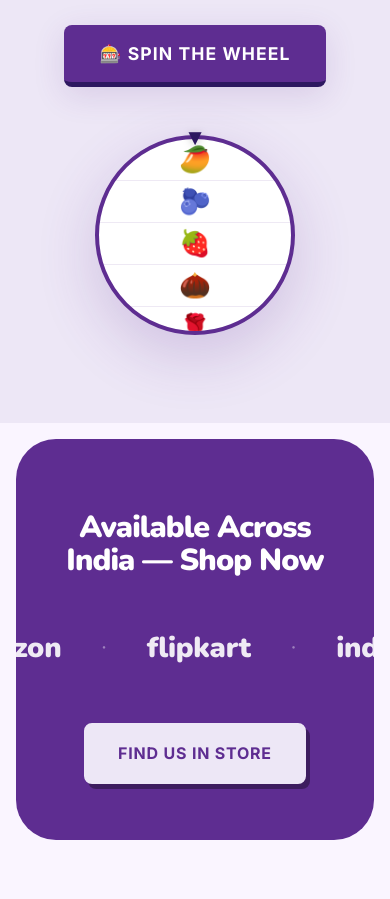
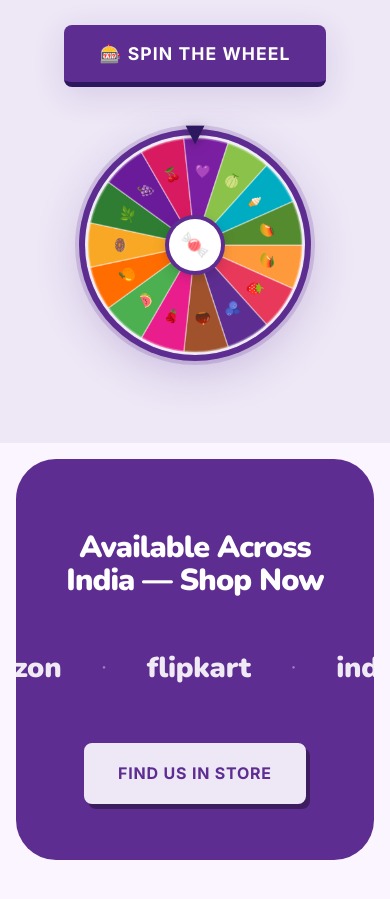
Before and after one commit to siddhantsinghkd-coder/lonawala-jelly, a plain HTML site: page website/index.html in a window 390 px wide. Shown: the part 4845-5744 px from the top of the page. Drawn offline with nearby package versions, Linux system fonts and the light colour scheme.

Commit message:
🎡 Replace roulette with canvas pie spin wheel — smooth ease-out quintic

```diff
--- a/website/index.html
+++ b/website/index.html
@@ -402,22 +402,18 @@
       <button class="spin-btn" id="spin-btn" aria-label="Spin for a flavour">
         🎰 SPIN THE WHEEL
       </button>
+      <div class="roulette-result" id="roulette-result" aria-live="polite"></div>
     </div>
     <div class="roulette-display">
-      <div class="wheel-container" id="wheel-container">
-        <div class="wheel-ring" id="wheel-ring">
-          <div class="wheel-slot">🥭</div>
-          <div class="wheel-slot">🫐</div>
-          <div class="wheel-slot">🍓</div>
-          <div class="wheel-slot">🌰</div>
-          <div class="wheel-slot">🌹</div>
-          <div class="wheel-slot">🍉</div>
-          <div class="wheel-slot">🍊</div>
-          <div class="wheel-slot">🍩</div>
+      <div class="wheel-wrap">
+        <!-- Pointer at top -->
+        <div class="wheel-pointer-top">▼</div>
+        <div class="wheel-canvas-wrap">
+          <canvas id="spin-canvas" width="340" height="340"></canvas>
+          <!-- Center hub -->
+          <div class="wheel-hub">🍬</div>
         </div>
-        <div class="wheel-pointer">▼</div>
       </div>
-      <div class="roulette-result" id="roulette-result" aria-live="polite"></div>
     </div>
   </div>
 </section>
--- a/website/script.js
+++ b/website/script.js
@@ -223,58 +223,145 @@ document.getElementById('mood-cards')?.addEventListener('click', e => {
   res.scrollIntoView({ behavior:'smooth', block:'nearest' });
 });
 
-// ── FLAVOUR ROULETTE ──────────────────────────────────
+// ── FLAVOUR ROULETTE (Canvas Pie Wheel) ───────────────
 (function() {
-  const btn    = document.getElementById('spin-btn');
-  const ring   = document.getElementById('wheel-ring');
-  const result = document.getElementById('roulette-result');
-  if (!btn || !ring) return;
+  const canvas  = document.getElementById('spin-canvas');
+  const btn     = document.getElementById('spin-btn');
+  const result  = document.getElementById('roulette-result');
+  if (!canvas || !btn) return;
 
-  const WHEEL = ['🥭','🫐','🍓','🌰','🌹','🍉','🍊','🍩','🌿','🍇','🍒','💜','🍈','🍦','💖'];
-  const NAMES = ['Mango','Blueberry','Strawberry','Imli','Rose','Watermelon','Orange','Jalebi','PAN','Black Currant','Lichi','Sweetheart','Guava','Kulfi Sandwich','Sweetheart Heart Pack'];
-  let spinning = false;
-  let rotation = 0;
+  const ctx = canvas.getContext('2d');
+  const SIZE = canvas.width;          // 340
+  const CX   = SIZE / 2;
+  const CY   = SIZE / 2;
+  const R    = SIZE / 2 - 4;         // radius with tiny padding
 
+  const SEGMENTS = [
+    { label:'Mango',           emoji:'🥭', color:'#FF9A3C' },
+    { label:'Strawberry',      emoji:'🍓', color:'#E8395A' },
+    { label:'Blueberry',       emoji:'🫐', color:'#5E2D91' },
+    { label:'Imli',            emoji:'🌰', color:'#A0522D' },
+    { label:'Rose',            emoji:'🌹', color:'#E91E8C' },
+    { label:'Watermelon',      emoji:'🍉', color:'#4CAF50' },
+    { label:'Orange',          emoji:'🍊', color:'#FF6D00' },
+    { label:'Jalebi',          emoji:'🍩', color:'#F9A825' },
+    { label:'PAN',             emoji:'🌿', color:'#2E7D32' },
+    { label:'Black Currant',   emoji:'🍇', color:'#6A1B9A' },
+    { label:'Lichi',           emoji:'🍒', color:'#D81B60' },
+    { label:'Sweetheart',      emoji:'💜', color:'#7B1FA2' },
+    { label:'Guava',           emoji:'🍈', color:'#8BC34A' },
+    { label:'Kulfi Sandwich',  emoji:'🍦', color:'#00ACC1' },
+    { label:'Green Mango',     emoji:'🥭', color:'#558B2F' },
+  ];
+
+  const N          = SEGMENTS.length;
+  const ARC        = (2 * Math.PI) / N;
+  let   currentAngle = 0;   // tracks cumulative rotation in radians
+  let   spinning   = false;
+
+  /* ── Draw the wheel at a given rotation ── */
+  function drawWheel(rot) {
+    ctx.clearRect(0, 0, SIZE, SIZE);
+
+    SEGMENTS.forEach((seg, i) => {
+      const start = rot + i * ARC;
+      const end   = start + ARC;
+
+      // Slice fill
+      ctx.beginPath();
+      ctx.moveTo(CX, CY);
+      ctx.arc(CX, CY, R, start, end);
+      ctx.closePath();
+      ctx.fillStyle = seg.color;
+      ctx.fill();
+
+      // Slice border
+      ctx.lineWidth   = 2;
+      ctx.strokeStyle = 'rgba(255,255,255,0.4)';
+      ctx.stroke();
+
+      // Emoji label
+      const midAngle = start + ARC / 2;
+      const labelR   = R * 0.68;
+      const lx       = CX + Math.cos(midAngle) * labelR;
+      const ly       = CY + Math.sin(midAngle) * labelR;
+
+      ctx.save();
+      ctx.translate(lx, ly);
+      ctx.rotate(midAngle + Math.PI / 2);
+      ctx.font      = '20px serif';
+      ctx.textAlign = 'center';
+      ctx.textBaseline = 'middle';
+      ctx.fillText(seg.emoji, 0, 0);
+      ctx.restore();
+    });
+
+    // Outer ring highlight
+    ctx.beginPath();
+    ctx.arc(CX, CY, R, 0, 2 * Math.PI);
+    ctx.lineWidth   = 5;
+    ctx.strokeStyle = 'rgba(255,255,255,0.25)';
+    ctx.stroke();
+  }
+
+  // Initial draw
+  drawWheel(currentAngle);
+
+  /* ── Easing: ease-out quintic ── */
+  function easeOutQuint(t) {
+    return 1 - Math.pow(1 - t, 5);
+  }
+
+  /* ── Spin ── */
   btn.addEventListener('click', () => {
     if (spinning) return;
     spinning = true;
+    btn.textContent = '🌀 Spinning...';
     btn.classList.add('spinning');
-    btn.textContent = '🎰 Spinning...';
-    if (result) { result.classList.remove('show'); }
+    if (result) result.classList.remove('show');
 
-    const spins   = 4 + Math.floor(Math.random() * 5); // 4–8 full spins
-    const extra   = Math.floor(Math.random() * WHEEL.length);
-    const slots   = ring.querySelectorAll('.wheel-slot');
-    const total   = slots.length;
-    const target  = spins * total + extra;
-    const slotH   = ring.offsetHeight / total;
-    const endRot  = target * (100 / total); // percent
+    // Pick winner
+    const winnerIndex  = Math.floor(Math.random() * N);
+    // We want the winner segment's centre to land at the top (−π/2)
+    // The segment centre of winnerIndex is at: currentAngle + winnerIndex*ARC + ARC/2
+    // We need: currentAngle + winnerIndex*ARC + ARC/2 ≡ -π/2  (mod 2π) pointing up
+    // Add extra full spins for drama: 5–9 rotations
+    const extraSpins   = 5 + Math.floor(Math.random() * 5);
+    const targetOffset = -(currentAngle + winnerIndex * ARC + ARC / 2) - Math.PI / 2;
+    const totalRad     = extraSpins * 2 * Math.PI + ((targetOffset % (2 * Math.PI)) + 2 * Math.PI) % (2 * Math.PI);
 
-    let frame = 0;
-    const duration = 2800;
-    const start    = performance.now();
+    const startAngle   = currentAngle;
+    const duration     = 4000 + Math.random() * 1500; // 4–5.5s
+    const startTime    = performance.now();
 
     function animate(now) {
-      const elapsed  = now - start;
+      const elapsed  = now - startTime;
       const progress = Math.min(elapsed / duration, 1);
-      // ease-out cubic
-      const eased    = 1 - Math.pow(1 - progress, 3);
-      const curPct   = eased * endRot;
-      ring.style.transform = `translateY(-${curPct % 100}%)`;
+      const eased    = easeOutQuint(progress);
+
+      currentAngle   = startAngle + eased * totalRad;
+      drawWheel(currentAngle);
 
       if (progress < 1) {
         requestAnimationFrame(animate);
       } else {
-        spinning = false;
+        // Normalise angle
+        currentAngle = currentAngle % (2 * Math.PI);
+        spinning     = false;
         btn.classList.remove('spinning');
         btn.textContent = '🎰 SPIN AGAIN';
-        const winner = NAMES[extra % NAMES.length];
-        const emoji  = WHEEL[extra % WHEEL.length];
+
+        const seg = SEGMENTS[winnerIndex];
         if (result) {
           result.innerHTML = `
-            <div style="font-size:2.2rem;margin-bottom:6px">${emoji}</div>
-            <div class="roulette-result-flavour">Your Flavour: ${winner}!</div>
-            <div class="roulette-result-cta">Scroll up to see it in the shop ↑</div>
+            <div style="font-size:2.6rem;margin-bottom:4px">${seg.emoji}</div>
+            <div class="roulette-result-flavour">Your Flavour: ${seg.label}!</div>
+            <div class="roulette-result-cta">
+              <a href="https://www.meesho.com/KESARBHAVANIINDUSTRIES?ms=2" target="_blank" rel="noopener"
+                 style="color:var(--purple);font-weight:800;text-decoration:underline">
+                Buy ${seg.label} Jelly →
+              </a>
+            </div>
           `;
           result.classList.add('show');
         }
--- a/website/style.css
+++ b/website/style.css
@@ -452,33 +452,44 @@ input{font-family:inherit}
 }
 .spin-btn:hover{background:var(--purple-dark);transform:translateY(-2px);box-shadow:var(--sh-lg)}
 .spin-btn:active{transform:translateY(0);border-bottom-width:2px}
-.spin-btn.spinning{animation:btn-pulse .3s ease infinite alternate;cursor:not-allowed}
+.spin-btn.spinning{cursor:not-allowed;opacity:.85}
 @keyframes btn-pulse{from{opacity:.8}to{opacity:1}}
 
-/* Wheel */
-.roulette-display{display:flex;flex-direction:column;align-items:center;gap:24px}
-.wheel-container{position:relative;width:240px;height:240px}
-.wheel-ring{
-  width:240px;height:240px;border-radius:50%;
-  background:var(--white);box-shadow:var(--sh-lg);
-  display:flex;flex-direction:column;overflow:hidden;
-  transition:transform .05s linear;border:4px solid var(--purple);
+/* Canvas Spin Wheel */
+.roulette-display{display:flex;flex-direction:column;align-items:center}
+.wheel-wrap{position:relative;display:inline-block}
+.wheel-pointer-top{
+  position:absolute;top:-18px;left:50%;transform:translateX(-50%);
+  font-size:2rem;color:var(--purple-deep);
+  filter:drop-shadow(0 3px 6px rgba(0,0,0,.3));
+  z-index:10;line-height:1;
 }
-.wheel-slot{
-  flex:1;display:flex;align-items:center;justify-content:center;
-  font-size:1.6rem;border-bottom:1px solid rgba(94,45,145,.1);
+.wheel-canvas-wrap{
+  position:relative;width:340px;height:340px;
+  border-radius:50%;
+  box-shadow:0 12px 48px rgba(94,45,145,.28), 0 0 0 6px var(--purple), 0 0 0 10px rgba(94,45,145,.18);
 }
-.wheel-pointer{
-  position:absolute;top:-16px;left:50%;transform:translateX(-50%);
-  font-size:1.4rem;color:var(--purple-deep);filter:drop-shadow(0 2px 4px rgba(0,0,0,.2));
+#spin-canvas{
+  display:block;border-radius:50%;
+  transition:filter .3s;
 }
+.wheel-hub{
+  position:absolute;top:50%;left:50%;
+  transform:translate(-50%,-50%);
+  width:52px;height:52px;border-radius:50%;
+  background:#fff;
+  box-shadow:0 0 0 4px var(--purple), 0 4px 16px rgba(0,0,0,.25);
+  display:flex;align-items:center;justify-content:center;
+  font-size:1.5rem;z-index:5;
+}
+/* Result card below spin text */
 .roulette-result{
-  min-height:60px;text-align:center;padding:16px 24px;
+  margin-top:24px;text-align:center;padding:20px 28px;
   border-radius:var(--r-md);background:var(--lavender);display:none;
-  animation:pop-in .35s cubic-bezier(.34,1.56,.64,1);width:100%;
+  animation:pop-in .45s cubic-bezier(.34,1.56,.64,1);
 }
 .roulette-result.show{display:block}
-.roulette-result-flavour{font-family:'Nunito',system-ui,sans-serif;font-size:1.5rem;font-weight:900;color:var(--purple)}
+.roulette-result-flavour{font-family:'Nunito',system-ui,sans-serif;font-size:1.6rem;font-weight:900;color:var(--purple)}
 .roulette-result-cta{margin-top:8px;font-size:.85rem;font-weight:700;color:var(--purple-muted)}
 
 /* ==============================================  FIND US  */
@@ -673,6 +684,8 @@ input{font-family:inherit}
   .nostalgia-top{padding:48px 20px 32px}
   .find-us-heading{font-size:clamp(1.9rem,7vw,3rem)}
   .platform-name{font-size:1.8rem}
+  .wheel-canvas-wrap{width:260px;height:260px}
+  #spin-canvas{width:260px;height:260px}
 }
 @media(max-width:480px){
   .hero-title{font-size:2.6rem}
@@ -683,6 +696,6 @@ input{font-family:inherit}
   .mood-cards{grid-template-columns:repeat(3,1fr)}
   .mood-label{font-size:.7rem}
   .roulette-inner{text-align:center}
-  .wheel-container{width:200px;height:200px}
-  .wheel-ring{width:200px;height:200px}
+  .wheel-canvas-wrap{width:220px;height:220px}
+  #spin-canvas{width:220px;height:220px}
 }
```
